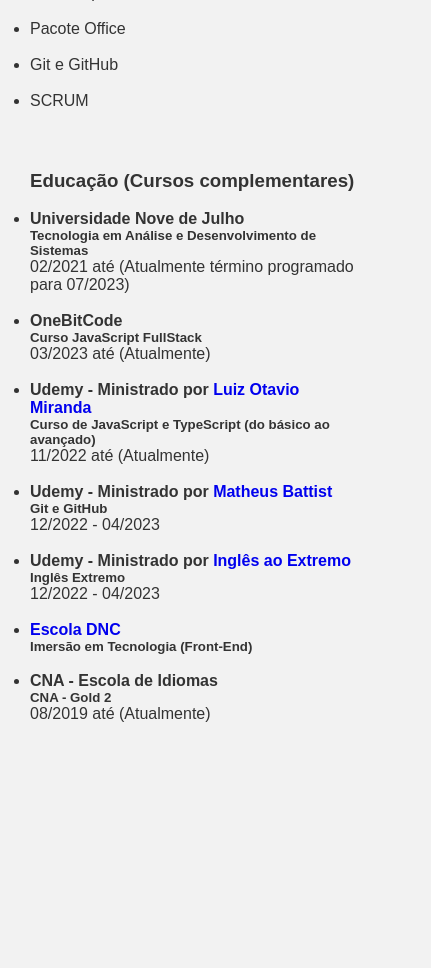
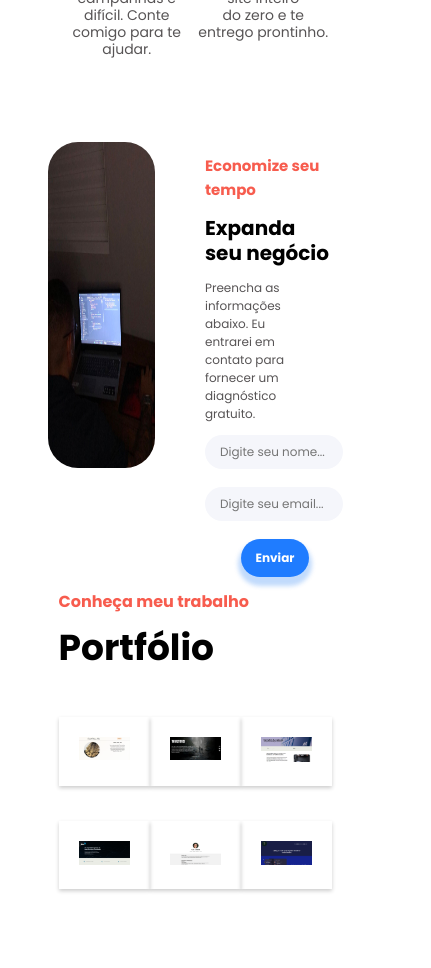
Before and after one commit to ViniAguiar1/Vinicius-Aguiar-site-, a plain HTML site: page index.html in a window 390 px wide. Shown: the part 800-1768 px from the top of the page, 431 px wide, since content can reach past the window. Before the commit the page ends 1553 px from the top, so only its background shows below. Drawn offline with Linux system fonts and the light colour scheme.

Commit message:
Atualização principal do novo site

```diff
--- a/index.html
+++ b/index.html
@@ -1,149 +1,155 @@
 <!DOCTYPE html>
 <html lang="pt-BR">
 <head>
-	<title>Vinicius Aguiar</title>
-	<meta charset="utf-8">
+    <meta charset="UTF-8">
     <meta http-equiv="X-UA-Compatible" content="IE=edge">
     <meta name="viewport" content="width=device-width, initial-scale=1.0">
-    <link rel="stylesheet" href="./src/css/reset.css">
-	<link rel="stylesheet" href="./src/css/style.css">
-	<link rel="stylesheet" href="./src/css/responsive.css">
+    <link rel="preconnect" href="https://fonts.googleapis.com">
+    <link rel="preconnect" href="https://fonts.gstatic.com" crossorigin>
+    <link href="https://fonts.googleapis.com/css2?family=Poppins:wght@400;700&display=swap" rel="stylesheet">
+    <link rel="stylesheet" href="./src/css/atualizado/responsiveNew.css">
+    <link rel="stylesheet" href="./src/css/atualizado/att.css">
+    <title>Vinicius Aguiar</title>
 </head>
 <body>
-	<header>
-		<div class="container">
-			<img src="./src/img/euatt.jpg" alt="Foto de perfil">
-			<h1>Vinicius Aguiar</h1>
-			<h2>Web Developer</h2>
-			<nav>
+    <div class="conteiner">
+        <div id="header">
+            Portfólio
+        </div>
+        <div id="menu">
             <ul>
-					<li><a href="https://www.linkedin.com/in/viniciusaguiar-araujo/" target="_blank">Linkedin</a></li>
-					<li><a href="https://github.com/ViniAguiar1" target="_blank">Github</a></li>
-					<li><a href="https://www.instagram.com/viniaguiardev/" target="_blank">Instagram</a></li>
-					<li><a href="./src/curriculo/Curriculo Vinicius Aguiar Araujo (1).pdf" download="Vinicius-Aguiar.pdf" target="_blank">Curriculo</a></li>
-                    <li><a href="https://wa.me/+5511960625600" target="_blank">WhatsApp</a></li>
-					<li><a href="./projetos.html">Projetos</a></li>
+                <li><a href="#services">Meus serviços</a></li>
+                <li><a href="#contact">Contato</a></li>
+                <li><a href="#portfolioTitle">Portfólio</a></li>
             </ul>
-			</nav>
         </div>
-	</header>
-	<main>
-		<section>
-			<div class="container">
-				<h4>Um pouco sobre mim</h4><br>
+    </div>
+    <div class="conteiner">
+        <div id="headerCta">
+        <h1>
+            Olá meu nome <br>
+            é Vinicius
+        </h1>
+        <p class="gray">
+            Sou Desenvolvedor Web Junior, e gostaria de apresentar meu trabalho e um pouco mais sobre mim, através deste portfólio.
+        </p>
+        <a id="btnCta" href="">Meus Serviços</a>
+        </div>
+        <div id="headerImg">
+            <img src="./src/img/euatt.jpg" alt="vinicius Aguiar">
+        </div>
+    </div>
+    <!-- <div class="conteiner" id="redes">
+        <div id="headerRedeText">
+           Clique nas imagens <br>
+           e acesse minhas redes
+        </div>
+        <div class="redesImg">
+            <a href="https://www.linkedin.com/in/viniciusaguiar-araujo/" target="_blank"><img src="./src/img/imagens/linkedin-in.svg" alt="">
+            </a>
+        </div>
+        <div class="redesImg2">
+            <a href="https://github.com/ViniAguiar1" target="_blank">
+                <img src="./src/img/redes/github.svg" alt="">
+            </a>
+        </div>
+        <div class="redesImg2">
+            <a href="https://www.instagram.com/viniaguiardev/" target="_blank">
+                <img src="./src/img/redes/insta.svg" alt="">
+            </a>
+        </div>
+    </div> -->
+    <div class="conteiner textCenter">
+        <div id="services">
+            <h2 class="red">Conheça</h2>
+            <h1 class="black">Meus serviços</h1>
             <p>
-					Me chamo Vinicius Aguiar tenho 20 anos e estou cursando "Análise e Desenvolvimentos de Sistemas" pela "Uninove".
-				</p><br>
-				<p>
-					Residente em São Paulo, sou um Desenvolvedor Web, atualmente com estudo voltado para FronEnd.
-				</p><br>
-				<p>
-					Gosto de trabalhar em equipe que eu possa ter um melhor desenvolvimento, em projetos desafiadores com o objetivo de trazer algo melhor para o mundo.<br>
-					Gosto de trabalhar em projetos que facilitem o cotidiano das pessoas, códigos que ajudem as pessoas de alguma forma, e por isso optei por seguir essa carreira.
+                Vou ajudar a sua empresa a <br>
+                alcançar grandes resultados.
             </p>
         </div>
-		</section>
-		<!-- <section>
-			<div class="container">
-				<h3>Experiência Profissional</h3>
-				<ul>
-					<li>
-						<h4>Nome da Empresa</h4>
-						<h5>Cargo</h5>
-						<p>Descrição das atividades desempenhadas na empresa.</p>
-						<span>Período</span>
-					</li>
-					<li>
-						<h4>Nome da Empresa</h4>
-						<h5>Cargo</h5>
-						<p>Descrição das atividades desempenhadas na empresa.</p>
-						<span>Período</span>
-					</li>
-				</ul>
     </div>
-		</section> -->
-        <section>
-            <div class="container">
-                <h3>Habilidades</h3><br>
-                <ul>
-                    <li>HTML5 e CSS</li><br>
-                    <li>JavaScript</li><br>
-                    <li>Pacote Office</li><br>
-                    <li>Git e GitHub</li><br>
-                    <li>SCRUM</li>
-                </ul>
+    <div class="conteiner" id="services">
+        <div class="textCenter">
+            <img src="./src/img/icons/email.svg" alt=""> <h3>Email Marketing</h3>
+            <p class="gray">
+                Gerenciar campanhas é <br> difícil.
+                Conte comigo para te ajudar.
+            </p>
         </div>
-        </section>
-		<section>
-			<div class="container">
-				<h3>Educação (Cursos complementares)</h3><br>
-				<ul>
-					<li>
-						<h4>Universidade Nove de Julho</h4>
-						<h5>Tecnologia em Análise e Desenvolvimento de Sistemas</h5>
-						<span>02/2021 até (Atualmente término programado para 07/2023)</span>
-					</li><br>
-					<li>
-						<h4>OneBitCode</h4>
-						<h5>Curso JavaScript FullStack</h5>
-						<span>03/2023 até (Atualmente)</span>
-					</li><br>
-					<li>
-						<h4>Udemy - Ministrado por <a href="https://www.udemy.com/user/luiz-otavio-miranda/?src=sac&kw=luiz" target="_blank">Luiz Otavio Miranda</a></h4>
-						<h5>Curso de JavaScript e TypeScript (do básico ao avançado)</h5>
-						<span>11/2022 até (Atualmente)</span>
-					</li><br>
-					<li>
-						<h4>Udemy - Ministrado por <a href="https://www.udemy.com/user/matheus-battisti/?src=sac&kw=Math" target="_blank">Matheus Battist</a></h4>
-						<h5>Git e GitHub</h5>
-						<span>12/2022 - 04/2023</span>
-					</li><br>
-					<li>
-						<h4>Udemy - Ministrado por <a href="https://www.udemy.com/course/inglesextremo/" target="_blank">Inglês ao Extremo</a></h4>
-						<h5>Inglês Extremo</h5>
-						<span>12/2022 - 04/2023</span>
-					</li><br>
-					<li>
-						<h4><a href="https://ed.escoladnc.com.br/formacao-dados-g/?utm_source=adwords&utm_medium=ppc&utm_campaign=&utm_content=hr-ga-dado-194-7-1&utm_term=dnc%20group&utm_campaign=%5B194%5D%5BOP%5D%5BHR%5D%5BDados%5D&utm_source=adwords&utm_medium=ppc&hsa_acc=1620955800&hsa_cam=19602636121&hsa_grp=150705019612&hsa_ad=645959984053&hsa_src=g&hsa_tgt=kwd-314237788520&hsa_kw=dnc%20group&hsa_mt=b&hsa_net=adwords&hsa_ver=3&gclid=Cj0KCQjwla-hBhD7ARIsAM9tQKszyxBLNaFumYcRacNsPOzdhhihXzRxzUHmT0utOBp-2w48z9g-5vkaAuNdEALw_wcB">Escola DNC</a></h4>
-						<h5>Imersão em Tecnologia (Front-End)</h5>
-					</li><br>
-					<li>
-						<h4>CNA - Escola de Idiomas</h4>
-						<h5>CNA - Gold 2</h5>
-						<span>08/2019 até (Atualmente)</span>
-					</li>
-				</ul>
+        <div class="textCenter">
+            <img src="./src/img/icons/sites.svg" alt="Sites"> <h3>Criação de Sites</h3> <p class="gray">
+                Desenvolvo seu site inteiro <br>
+                do zero e te entrego prontinho.
+            </p>
         </div>
-		</section>
-		<!-- <section>
-			<div class="container">
-				<h3>Projetos</h3><br>
-				<ul>
-					<li>
-						<a href="https://viniaguiar1.github.io/projeto-the-last-of-us/" target="_blank"></a>
-							<img src="./src/img/projetos/projeto1.png" alt="Imagem do projeto 1" class="projeto1">
-							<h4>Projeto The Last of Us</h4>
-							<p class="p1">Projeto criado na semana "Do zero ao programador contratado, ministrado por<a href="https://www.instagram.com/devemdobro/"> Dev em Dobro</a>", buscando trabalhar as praticas com HTML, CSS e JavaScript.</p>
+    </div>
+    <div class="conteiner" id="contact">
+        <div id="contactImg">
+            <img src="./src/img/imagens/perfilInsta.jpg" alt="Developer">
+        </div>
+        <div class="contactText">
+            <h2 class="red">Economize seu tempo</h2>
+            <h1 class="black">Expanda seu negócio</h1>
+            <p class="gray">
+                Preencha as informações abaixo. Eu entrarei em contato para fornecer um diagnóstico gratuito.
+            </p>
+            <form action="https://api.sheetmonkey.io/form/8KAQHDmhQfGxUopWWBDuc7" method="post">
+                <input type="text" name="Name" placeholder="Digite seu nome..." required>
+            </form> <br>
+            <form action="" method="post">
+                <input type="email" name="Email" placeholder="Digite seu email..." required>
+            </form> <br>
+            <button type="submit">Enviar</button>
+        </div>
+    </div>
+    <div id="portfolioTitle" class="conteiner">
+        <div>
+            <h2>Conheça meu trabalho</h2>
+            <h1>Portfólio</h1>
+        </div>
+    </div>
+    <div id="portfolioImg" class="conteiner">
+        <div class="project">
+            <img src="./src/img/projetos/fashion-hair.png" alt="Rachel Fashion Hair">
+        </div>
+        <div class="project">
+            <img src="./src/img/projetos/projeto1.png" alt="The Last of Us">
+        </div>
+        <div class="project">
+            <img src="./src/img/projetos/tech-pro-solutions.png" alt="TechPro Solutions">
+        </div>
+    </div>
+    <div id="portfolioImg" class="conteiner">
+        <div class="project">
+            <img src="./src/img/projetos/landing-page-dnc.png" alt="Landing Page DNC">
+        </div>
+        <div class="project">
+            <img src="./src/img/projetos/site-caio.png" alt="Site Caio Cesena">
+        </div>
+        <div class="project">
+            <img src="./src/img/projetos/ichat-student.png" alt="iChat Student">
+        </div>
+    </div>
+    <div class="conteiner" id="redes">
+        <div id="headerRedeText">
+           Clique nas imagens <br>
+           e acesse minhas redes
+        </div>
+        <div class="redesImg">
+            <a href="https://www.linkedin.com/in/viniciusaguiar-araujo/" target="_blank"><img src="./src/img/imagens/linkedin-in.svg" alt="">
             </a>
-					</li><br>
-					<li>
-						<a href="https://viniaguiar1.github.io/projeto-god-of-war/"></a>
-							<img src="./src/img/projetos/gow.png" alt="Imagem do projeto 2" class="projeto1">
-							<h4>Projeto God of war</h4>
-							<p>Projero criado para efeito de pratica, baseado no projero acima.</p>
+        </div>
+        <div class="redesImg2">
+            <a href="https://github.com/ViniAguiar1" target="_blank">
+                <img src="./src/img/redes/github.svg" alt="">
             </a>
-					</li><br>
-					<li>
-						<a href="https://github.com/ViniAguiar1"></a>
-							<img src="./src/img/projetos/perfil_git.png" alt="Imagem do projeto 3" class="projeto1">
-							<h4>Meu perfil no GitHub</h4>
-							<p>Para mais informações sobre mim e para e efeitos de estudos segue meu GitHub, com repositórios de testes e conteúdos de cursos estudados.</p>
+        </div>
+        <div class="redesImg2">
+            <a href="https://www.instagram.com/viniaguiardev/" target="_blank">
+                <img src="./src/img/redes/insta.svg" alt="">
             </a>
-					</li>
-				</ul>
         </div>
-		</section> -->
-	</main>
-    <script src="./src/js/script.js"></script>
+    </div>
 </body>
 </html>
--- a/src/css/atualizado/att.css
+++ b/src/css/atualizado/att.css
@@ -49,7 +49,7 @@
     font-size: 45px;
     line-height: 60px;
 }
-.gray{
+p.gray{
     font-family: Poppins;
     font-style: 16px;
     font-style: normal;
@@ -68,7 +68,7 @@
      padding: 10px 25px 10px 25px;
 }
 #redes{
-    margin-top: 50px;
+    margin-top: 85px;
     margin-bottom: 50px;
 }
 #headerImg{
@@ -76,7 +76,7 @@
 }
 #headerImg img{
     width: 90%;
-    border-radius: 40px;
+    border-radius: 30%;
     height: 90%;
 }
 #headerRedeText{
@@ -85,6 +85,10 @@
     font-weight: 600;
     font-size: 16px;
     line-height: 24px;
+}
+.redesText{
+    text-align: center;
+    font-family: Poppins;
 }
 .redesImg{
     text-align: center;
@@ -96,22 +100,29 @@
     width: 35px;
     height: 35px;
 }
-.red{
+#redes img:hover{
+    transition: transform 0.8s;
+    transform: translateY(-8px);
+}
+/* .redesImg3 img{
+    text-align: center;
+    width: 90px;
+    height: 90px;
+} */
+h2.red{
     font-family: 'Poppins';
     font-style: normal;
     font-weight: 700;
     font-size: 16px;
     line-height: 24px;
-    text-align: center;
     color: #F75C4E;
 }
-.black{
+h1.black{
     font-family: 'Poppins';
     font-style: normal;
     font-weight: 700;
     font-size: 36px;
     line-height: 36px;
-    text-align: center;
     color: #000000;
 }
 #services{
@@ -127,3 +138,77 @@
     text-align: center;
     margin-top: 30px;
 }
+#contact{
+    margin-top: 70px;
+}
+.contactText{
+    /* text-align: center; */
+    margin-left: 75px;
+}
+#contact .contactText input{
+    background-color: #f5f6fb;
+    border-radius: 50px;
+    font-family: Poppins;
+    font-size: 16px;
+    font-weight: normal;
+    font-style: normal;
+    line-height: 24px;
+    color: #575455;
+    border: 0;
+    width: 80%;
+    padding: 15px 30px 15px 30px;
+}
+#contactImg img{
+    width: 90%;
+    border-radius: 30px;
+    height: 90%;
+}
+#contact .contactText button{
+    width: 45%;
+    height: 48px;
+    left: 813px;
+    top: 1662px;
+    background-color: #1f7cff;
+    color: #fff;
+    font-family: Poppins;
+    font-size: 16px;
+    font-style: normal;
+    border-radius: 30px;
+    border: 0;
+    cursor: pointer;
+    font-weight: 600;
+    line-height: 24px;
+    box-shadow: 0px 6px 4px 3px #0c70f240;
+}
+#contact .contactText button:hover{
+    transition: transform 0.8s;
+    transform: translateY(-8px);
+    background-color: #174d99;
+}
+#portfolioTitle h2{
+    font-family: 'Poppins';
+    font-style: normal;
+    font-weight: 700;
+    font-size: 16px;
+    line-height: 24px;
+    color: #F75C4E;
+}
+#portfolioTitle h1{
+    font-family: Poppins;
+    font-style: normal;
+    font-weight: 700;
+    font-size: 36px;
+    line-height: 20px;
+    color: #000000;
+}
+#portfolioImg{
+    margin-top: 35px;
+    margin-bottom: 30px;
+}
+#portfolioImg .project img{
+    width: 100%;
+}
+.project{
+    padding: 20px;
+    box-shadow: 0 2px 4px rgba(0, 0, 0, 0.2);
+}
--- /dev/null
+++ b/src/css/atualizado/responsiveNew.css
@@ -0,0 +1,134 @@
+@media (max-width: 600px) {
+    /* .conteiner{
+        flex-direction: column;
+        width: 100%;
+    }  */
+    body{
+        margin: 0;
+        padding: 0;
+    }
+    #header{
+        font-size: 24px;
+    }
+    #menu li {
+        display: block;
+        font-size: 14px;
+    }
+    #headerCta{
+        display: block;
+    }
+   .conteiner #headerCta h1{
+        font-size: 24px;
+        line-height: 24px;
+    }
+    p.gray{
+        font-size: 14px;
+    }
+    .conteiner #headerImg img{
+        width: 115%;
+    }
+    .conteiner #btnCta{
+     padding: 5px 20px 5px 20px;
+     align-items: center;
+        font-size: 14px;
+    }
+    .conteiner #services h1.black{
+        line-height: 15px;
+        font-size: 24px;
+    }
+    .conteiner .textCenter img{
+        width: 25%;
+    }
+    .conteiner .textCenter{
+        margin-top: 15px;
+        line-height: 17px;
+    }
+    .conteiner .textCenter h3{
+        font-size: 18px;
+    }
+    .conteiner #contactImg img{
+        width: 100%;
+        height: 75%;
+        margin-left: -10%
+    }
+    #contact .conteiner .contactText{
+        /* margin-right: -45%; */
+        width: auto;
+        display: flex;
+    }
+    .conteiner .contactText h1.black{
+        font-size: 20px;
+        line-height: 25px;
+        margin-left: -40%;
+    }
+    .conteiner .contactText h2.red{
+        font-size: 15px;
+        display: flex;
+        margin-left: -40%;
+    }
+    .conteiner .contactText p.gray{
+        font-size: 12px;
+        display: flex;
+        width: 120%;
+        margin-left: -40%;
+    }
+    #contact .contactText form input{
+        background-color: #f5f6fb;
+        border-radius: 50px;
+        font-family: Poppins;
+        font-size: 12px;
+        color: #575455;
+        border: 0;
+        width: 120%;
+        padding: 5px 15px 5px 15px;
+        margin-left: -40%;
+    }
+    #contact .contactText button[type="submit"]{
+        width: 75%;
+        height: 38px;
+        left: 813px;
+        top: 1662px;
+        background-color: #1f7cff;
+        color: #fff;
+        font-family: Poppins;
+        font-size: 12px;
+        font-style: normal;
+        border-radius: 30px;
+        border: 0;
+        cursor: pointer;
+        font-weight: 600;
+        line-height: 24px;
+        box-shadow: 0px 6px 4px 3px #0c70f240;
+    }
+    #contact .contactText button[type="submit"]:hover{
+        transition: transform 0.8s;
+        transform: translateY(-8px);
+        background-color: #174d99;
+    }
+    #portfolioImg{
+        margin-top: 35px;
+        margin-bottom: 30px;
+        display: grid;
+        flex-direction: column;
+        grid-auto-columns: auto;
+    }
+    #redes #headerRedeText{
+        font-family: Poppins;
+        font-style: normal;
+        font-size: 12px;
+        line-height: 18px;
+        margin-left: -17%;
+        /* padding-right: 15px; */
+        text-align: center;
+    }
+    #redes .redesImg{
+        width: 25px;
+        align-items: center;
+        margin-left: 30%;
+    }
+    #redes .redesImg2{
+        align-items: center;
+        width: 25px;
+        margin-left: 30%;
+    }
+}
```
Also changed, not shown: aboutMe.html (added, +12 -0 lines), antigo.html (added, +149 -0 lines), atualizado.html (deleted, +0 -87 lines), src/img/imagens/perfilInsta.jpg (added), src/img/imagens/perfilInsta2.jpg (added), src/img/projetos/ichat-student.png (added), src/img/projetos/landing-page-dnc.png (added), src/img/projetos/site-caio.png (added), src/img/projetos/tech-pro-solutions.png (added), src/img/redes/testeInsta.svg (added). Lines whose indentation alone changed are shown as unchanged.
